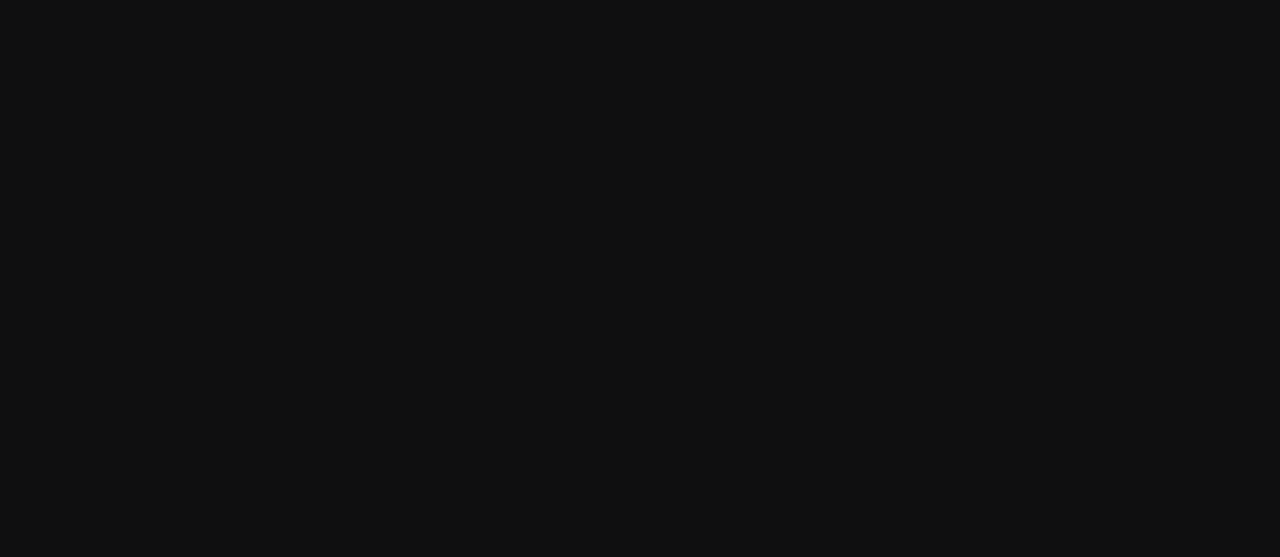
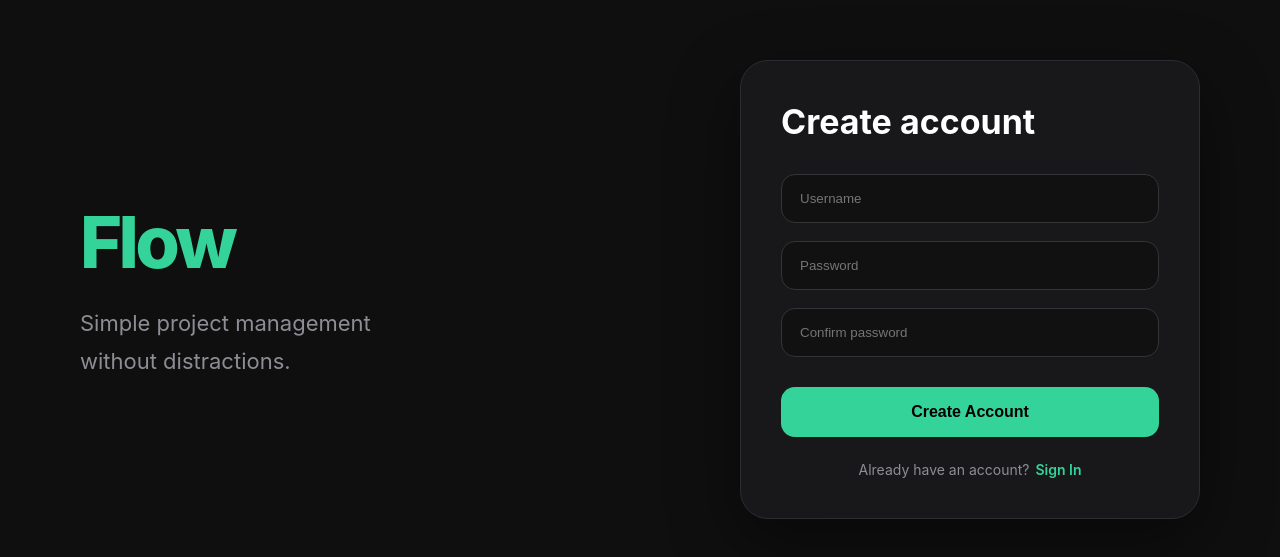
Before and after one commit to elevely/kanban-board, a React (Vite) app in the folder frontend/: page /register in a window 1280 px wide. Before the commit this address had no page. Shown: the part 111-668 px from the top of the page. Built offline with nearby package versions, Linux system fonts and the light colour scheme.

Commit message:
feat: add user registration page

```diff
--- a/frontend/src/api/auth.ts
+++ b/frontend/src/api/auth.ts
@@ -1,10 +1,31 @@
 import { api } from "./client";
 
-export async function login(username: string, password: string) {
-    const response = await api.post("/auth/login", {
-        username,
-        password,
-    });
+export async function login(
+    username: string,
+    password: string,
+) {
+    const response = await api.post(
+        "/auth/login",
+        {
+            username,
+            password,
+        }
+    );
 
     return response.data;
 }
+
+export async function register(
+    username: string,
+    password: string,
+) {
+    const response = await api.post(
+        "/auth/register",
+        {
+            username,
+            password,
+        }
+    );
+
+    return response.data;
+}
--- a/frontend/src/pages/LoginPage.tsx
+++ b/frontend/src/pages/LoginPage.tsx
@@ -57,6 +57,17 @@
                 <button onClick={handleLogin}>
                     Sign In
                 </button>
+
+                <p className="auth-switch">
+                    Don't have an account?
+
+                    <span
+                        onClick={() => navigate("/register")}
+                    >
+                        Sign Up
+                    </span>
+                </p>
+
             </div>
         </div>
     );
--- /dev/null
+++ b/frontend/src/pages/RegisterPage.tsx
@@ -0,0 +1,117 @@
+import { useState } from "react";
+import { useNavigate } from "react-router-dom";
+
+import {
+    login,
+    register,
+} from "../api/auth";
+
+import "../styles/login.css";
+
+export default function RegisterPage() {
+    const navigate = useNavigate();
+
+    const [username, setUsername] = useState("");
+    const [password, setPassword] = useState("");
+    const [confirmPassword, setConfirmPassword] =
+        useState("");
+
+    async function handleRegister() {
+        if (!username.trim()) {
+            alert("Enter username");
+            return;
+        }
+
+        if (!password.trim()) {
+            alert("Enter password");
+            return;
+        }
+
+        if (password !== confirmPassword) {
+            alert("Passwords do not match");
+            return;
+        }
+
+        try {
+            await register(username, password);
+
+            const data = await login(
+                username,
+                password,
+            );
+
+            localStorage.setItem(
+                "token",
+                data.access_token,
+            );
+
+            navigate("/boards");
+        } catch (error) {
+            alert("Registration failed");
+        }
+    }
+
+    return (
+        <div className="login-page">
+            <div className="login-brand">
+                <h1>Flow</h1>
+
+                <p>
+                    Simple project management
+                    <br />
+                    without distractions.
+                </p>
+            </div>
+
+            <div className="login-card">
+                <h2>Create account</h2>
+
+                <input
+                    value={username}
+                    onChange={(e) =>
+                        setUsername(e.target.value)
+                    }
+                    placeholder="Username"
+                />
+
+                <input
+                    type="password"
+                    value={password}
+                    onChange={(e) =>
+                        setPassword(e.target.value)
+                    }
+                    placeholder="Password"
+                />
+
+                <input
+                    type="password"
+                    value={confirmPassword}
+                    onChange={(e) =>
+                        setConfirmPassword(
+                            e.target.value
+                        )
+                    }
+                    placeholder="Confirm password"
+                />
+
+                <button
+                    onClick={handleRegister}
+                >
+                    Create Account
+                </button>
+
+                <p className="auth-switch">
+                    Already have an account?
+
+                    <span
+                        onClick={() =>
+                            navigate("/login")
+                        }
+                    >
+                        Sign In
+                    </span>
+                </p>
+            </div>
+        </div>
+    );
+}
--- a/frontend/src/router/AppRouter.tsx
+++ b/frontend/src/router/AppRouter.tsx
@@ -1,6 +1,12 @@
-import { BrowserRouter, Routes, Route } from "react-router-dom";
+import {
+    BrowserRouter,
+    Routes,
+    Route,
+    Navigate,
+} from "react-router-dom";
 
 import LoginPage from "../pages/LoginPage";
+import RegisterPage from "../pages/RegisterPage";
 import BoardsPage from "../pages/BoardsPage";
 import BoardPage from "../pages/BoardPage";
 
@@ -8,9 +14,45 @@
     return (
         <BrowserRouter>
             <Routes>
-                <Route path="/" element={<LoginPage />} />
-                <Route path="/boards" element={<BoardsPage />} />
-                <Route path="/boards/:id" element={<BoardPage />} />
+                <Route
+                    path="/"
+                    element={
+                        <Navigate
+                            to="/login"
+                            replace
+                        />
+                    }
+                />
+
+                <Route
+                    path="/login"
+                    element={<LoginPage />}
+                />
+
+                <Route
+                    path="/register"
+                    element={<RegisterPage />}
+                />
+
+                <Route
+                    path="/boards"
+                    element={<BoardsPage />}
+                />
+
+                <Route
+                    path="/boards/:id"
+                    element={<BoardPage />}
+                />
+
+                <Route
+                    path="*"
+                    element={
+                        <Navigate
+                            to="/login"
+                            replace
+                        />
+                    }
+                />
             </Routes>
         </BrowserRouter>
     );
--- a/frontend/src/styles/login.css
+++ b/frontend/src/styles/login.css
@@ -107,3 +107,29 @@
 .login-card button:hover {
     opacity: .92;
 }
+
+.auth-switch {
+    margin-top: 24px;
+
+    text-align: center;
+
+    color: #8d8d94;
+
+    font-size: 14px;
+}
+
+.auth-switch span {
+    margin-left: 6px;
+
+    color: #34d399;
+
+    font-weight: 600;
+
+    cursor: pointer;
+
+    transition: .2s;
+}
+
+.auth-switch span:hover {
+    color: #6ee7b7;
+}
```
Also changed, not shown: 1 other file (tests, documents, lock files or other folders).
